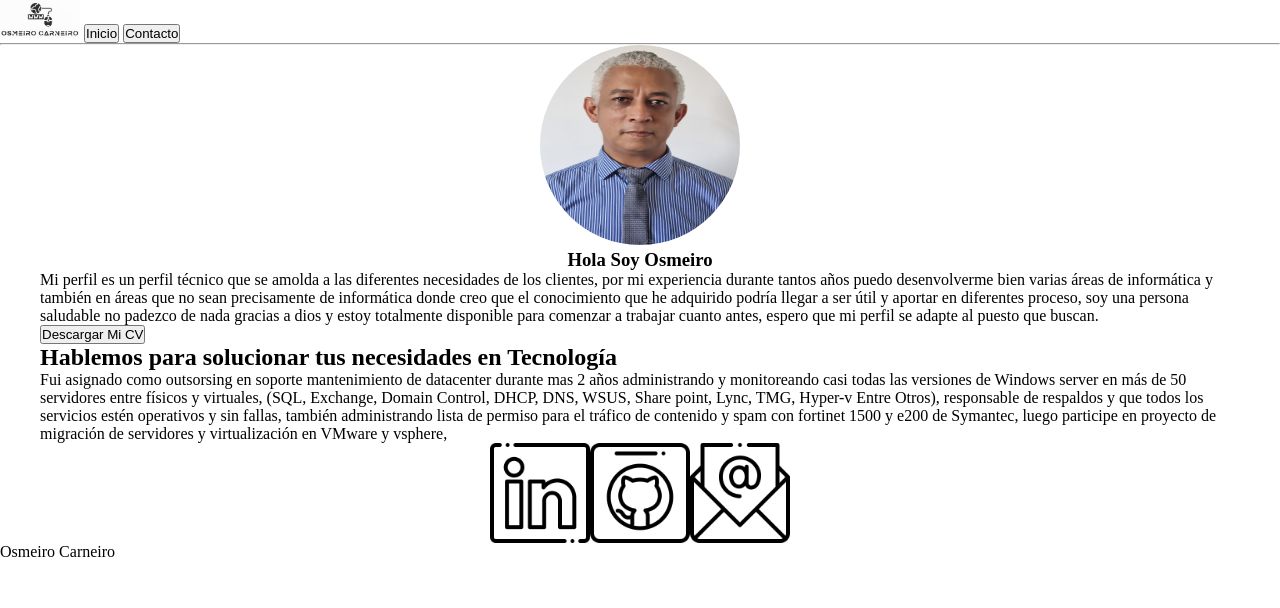
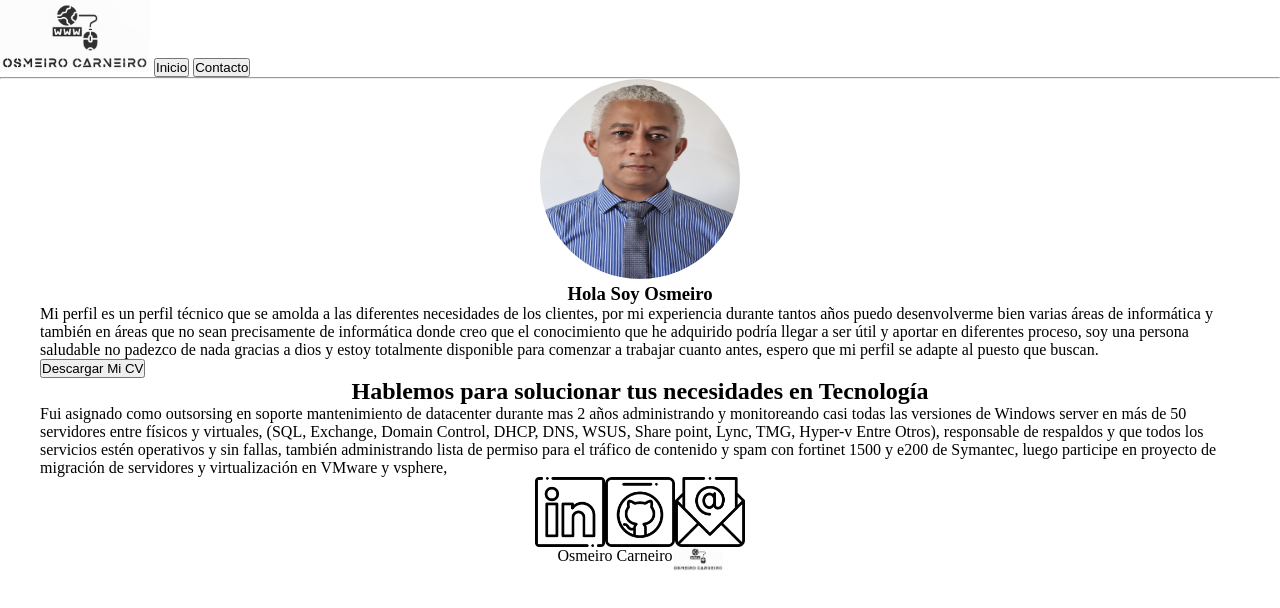
Before and after one commit to OsmeiroCarneiro/proyectooc1, a plain HTML site: page index.html in a window 1280 px wide. Drawn offline with Linux system fonts and the light colour scheme.

Commit message:
cambios varios2

```diff
--- a/css/styles.css
+++ b/css/styles.css
@@ -20,7 +20,7 @@
     overflow: hidden;
     border-radius: 50%;
 }
-  h1{text-align: center;
+  h1,h2{text-align: center;
 }
 * {
     box-sizing: border-box;
@@ -29,9 +29,10 @@
     /* Para que el scrolleo en la one page sea suave */
     scroll-behavior: smooth;
 }
-#sociales{
+#sociales,footer{
     display: flex;
     justify-content: center;
+    /*espacio entre imagenes*/
 }
 
 /* Para quitar los puntos a los items de listas */
@@ -52,6 +53,9 @@ main {
     max-width: 1200px;
     margin: auto;
 }
+footer{
+    text-align: right;
+}
 
 /* Recomendaciones!
 *  - Comenzar desde lo más general y luego ir hacia lo mas específico, asignando primero
--- a/index.html
+++ b/index.html
@@ -12,7 +12,7 @@
 <body>
     <header>
         <nav>
-            <img src="img/logo.jpg"  width="80" alt="fotoperfil Osmeiro Carneiro""">
+            <img src="img/logo.jpg"  width="150" alt="logo Osmeiro Carneiro""">
             <Button><a href="#Inicio">Inicio</a></Button>
             <Button><a href="#contact">Contacto</a></Button>
         </nav>
@@ -23,7 +23,7 @@
             <article id="inicio">
                 <div>
                     <Center><img class="circular--square" src="img/fotoper8.jpeg" width="200"/></Center>
-                    <H1>Hola Soy Osmeiro</H1>
+                    <h1>Hola Soy Osmeiro</h1>
                 </div>
                 <p>Mi perfil es un perfil técnico que se amolda a las diferentes necesidades de los clientes, por mi experiencia durante tantos años puedo desenvolverme bien varias áreas de informática y también en áreas que no sean precisamente de informática donde creo que el conocimiento que he adquirido podría llegar a ser útil y aportar en diferentes proceso, soy una persona saludable no padezco de nada gracias a dios y estoy totalmente disponible para comenzar a trabajar cuanto antes, espero que mi perfil se adapte al puesto que buscan.
                 </p>
@@ -34,9 +34,9 @@
                     <p>Fui asignado como outsorsing en soporte mantenimiento de datacenter durante mas 2 años administrando y monitoreando casi todas las versiones de Windows server en más de 50 servidores entre físicos y virtuales, (SQL, Exchange, Domain Control, DHCP, DNS, WSUS, Share point, Lync, TMG, Hyper-v Entre Otros), responsable de respaldos y que todos los servicios estén operativos y sin fallas, también administrando lista de permiso para el tráfico de contenido y spam con fortinet 1500 y e200 de Symantec, luego participe en proyecto de migración de servidores y virtualización en VMware y vsphere,
                     </p>
                     <div id="sociales">
-                        <img src="img/linkedin.png" width="100" alt="">
-                        <img src="img/github.png" width="100" alt="">
-                        <img src="img/mail.png" width="100" alt="">
+                        <img src="img/linkedin.png" width="70" alt="">
+                        <img src="img/github.png" width="70" alt="">
+                        <img src="img/mail.png" width="70" alt="">
 
                     </div>
 
@@ -45,6 +45,7 @@
     </main>
     <footer>
         <p>Osmeiro Carneiro</p>
+        <img src="img/logo.jpg"  width="50" alt="logo Osmeiro Carneiro""">
     </footer>
 
     <!-- La estructura básica y la vinculación con CSS estan listas. A codear! 💪  -->
```
